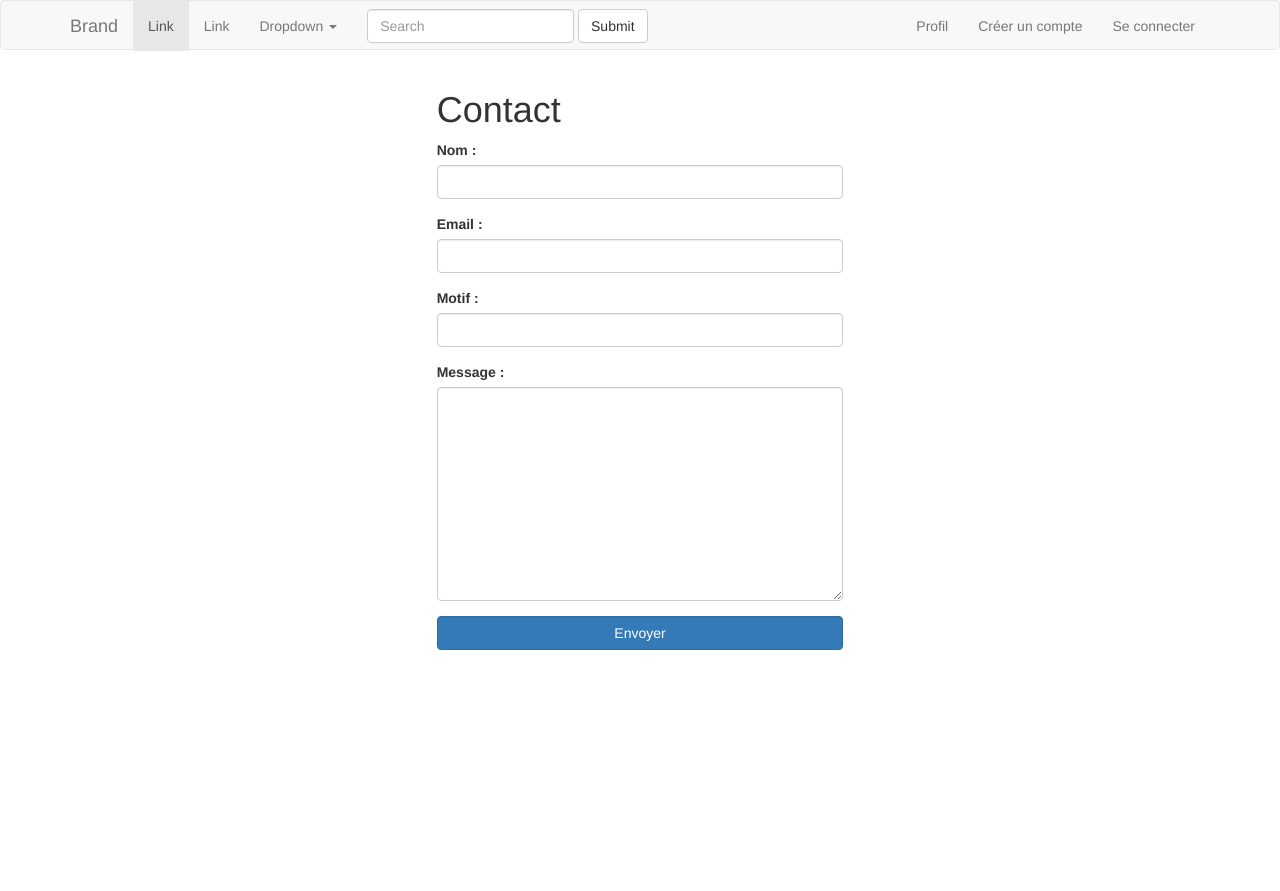
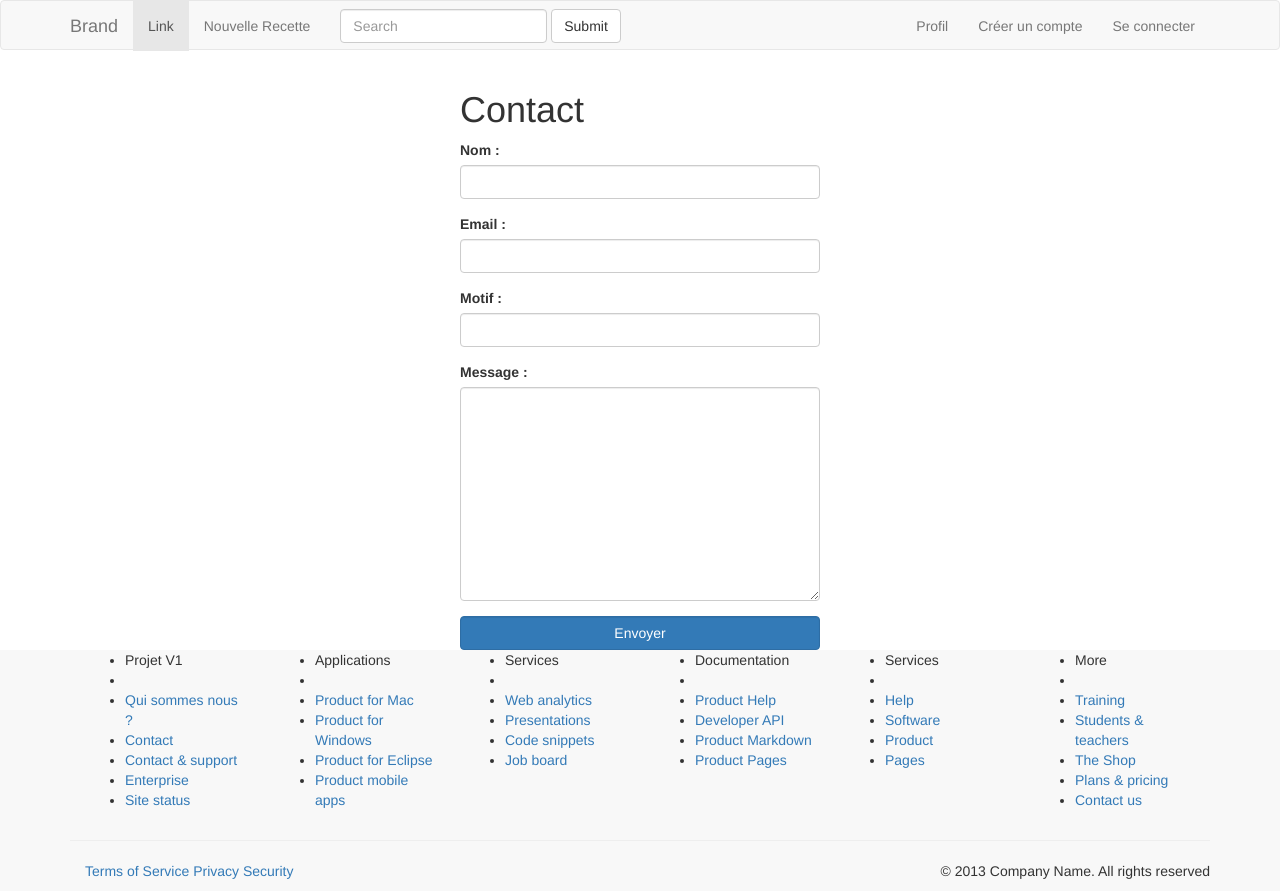
Before and after one commit to Yakicko/projet_v1, a PHP site: template templates/contact/index.html.twig in a window 1280 px wide. Before the commit the page ends 800 px from the top, so only its background shows below. Run offline with PHP 8.4, Linux system fonts and the light colour scheme; the template is opened without the code that fills it, so the values that code supplies are empty; some libraries are stand-ins or nearby versions.

Commit message:
version actuelle 11/08/2017 14h13

```diff
--- a/templates/layout.html.twig
+++ b/templates/layout.html.twig
@@ -41,23 +41,12 @@
             <button type="button" class="navbar-toggle collapsed" data-toggle="collapse"
                     data-target="#bs-example-navbar-collapse-1" aria-expanded="false"><span class="sr-only">Toggle navigation</span>
                 <span class="icon-bar"></span> <span class="icon-bar"></span> <span class="icon-bar"></span></button>
-                    <a class="navbar-brand" href="#">Brand</a></div>
+            <a class="navbar-brand" href="{{ path('homepage') }}">Brand</a></div>
         <!-- Collect the nav links, forms, and other content for toggling -->
         <div class="collapse navbar-collapse" id="bs-example-navbar-collapse-1">
             <ul class="nav navbar-nav">
                 <li class="active"><a href="#">Link <span class="sr-only">(current)</span></a></li>
-                        <li><a href="#">Link</a></li>
-                        <li class="dropdown"><a href="#" class="dropdown-toggle" data-toggle="dropdown" role="button" aria-haspopup="true" aria-expanded="false">Dropdown <span class="caret"></span></a>
-                            <ul class="dropdown-menu">
-                                <li><a href="#">Action</a></li>
-                                <li><a href="#">Another action</a></li>
-                                <li><a href="#">Something else here</a></li>
-                                <li role="separator" class="divider"></li>
-                                <li><a href="#">Separated link</a></li>
-                                <li role="separator" class="divider"></li>
-                                <li><a href="#">One more separated link</a></li>
-                            </ul>
-                        </li>
+                <li><a href="{{ path('recipe_create') }}">Nouvelle Recette</a></li>
             </ul>
             <form class="navbar-form navbar-left">
                 <div class="form-group"><input type="text" class="form-control" placeholder="Search"></div>
@@ -67,7 +56,9 @@
                 <li><a href="">Profil</a></li>
 
                 {% if user_manager.user %}{# si un utilisateur est connecté #}
-                        <li class="dropdown"><a class="dropdown-toggle" data-toggle="dropdown" role="button" aria-haspopup="true" aria-expanded="false">{{ user_manager.username }} <span class="caret"></span></a>
+                    <li class="dropdown"><a class="dropdown-toggle" data-toggle="dropdown" role="button"
+                                            aria-haspopup="true" aria-expanded="false">{{ user_manager.username }} <span
+                                    class="caret"></span></a>
                         <ul class="dropdown-menu">
                             <li><a href="">Profil</a></li>
                             <li><a href="#">Another action</a></li>
@@ -100,10 +91,97 @@
         <div class="alert alert-{{ type }}">{{ flash|raw }}</div>
     {% endfor %}
 {% endfor %}
+<div class="container">
     {% block content %}{% endblock %}
+</div>
 {% block javascripts %}
     <script src="../web/js/jquery-3.2.1.min.js"></script>
     <script src="../web/js/bootstrap.min.js"></script>
 {% endblock %}
+<nav class="nav navbar-default">
+
+    <div class="container">
+
+        <div class="row">
+            <div class="col-md-12">
+                <div class="col-md-2">
+                    <ul class="unstyled">
+                        <li>Projet V1
+                        <li>
+                        <li><a href="#">Qui sommes nous ?</a></li>
+                        <li><a href="{{ path('contact_index') }}">Contact</a></li>
+                        <li><a href="#">Contact & support</a></li>
+                        <li><a href="#">Enterprise</a></li>
+                        <li><a href="#">Site status</a></li>
+                    </ul>
+                </div>
+                <div class="col-md-2">
+                    <ul class="unstyled">
+                        <li>Applications
+                        <li>
+                        <li><a href="#">Product for Mac</a></li>
+                        <li><a href="#">Product for Windows</a></li>
+                        <li><a href="#">Product for Eclipse</a></li>
+                        <li><a href="#">Product mobile apps</a></li>
+                    </ul>
+                </div>
+                <div class="col-md-2">
+                    <ul class="unstyled">
+                        <li>Services
+                        <li>
+                        <li><a href="#">Web analytics</a></li>
+                        <li><a href="#">Presentations</a></li>
+                        <li><a href="#">Code snippets</a></li>
+                        <li><a href="#">Job board</a></li>
+                    </ul>
+                </div>
+                <div class="col-md-2">
+                    <ul class="unstyled">
+                        <li>Documentation
+                        <li>
+                        <li><a href="#">Product Help</a></li>
+                        <li><a href="#">Developer API</a></li>
+                        <li><a href="#">Product Markdown</a></li>
+                        <li><a href="#">Product Pages</a></li>
+                    </ul>
+                </div>
+                <div class="col-md-2">
+                    <ul class="unstyled">
+                        <li>Services
+                        <li>
+                        <li><a href="#">Help</a></li>
+                        <li><a href="#">Software</a></li>
+                        <li><a href="#">Product</a></li>
+                        <li><a href="#">Pages</a></li>
+                    </ul>
+                </div>
+                <div class="col-md-2">
+                    <ul class="unstyled">
+                        <li>More
+                        <li>
+                        <li><a href="#">Training</a></li>
+                        <li><a href="#">Students & teachers</a></li>
+                        <li><a href="#">The Shop</a></li>
+                        <li><a href="#">Plans & pricing</a></li>
+                        <li><a href="#">Contact us</a></li>
+                    </ul>
+                </div>
+            </div>
+        </div>
+        <hr>
+        <div class="row">
+            <div class="col-md-12">
+                <div class="col-md-8">
+                    <a href="#">Terms of Service</a>
+                    <a href="#">Privacy</a>
+                    <a href="#">Security</a>
+                </div>
+                <div class="span4">
+                    <p class="muted pull-right">© 2013 Company Name. All rights reserved</p>
+                </div>
+            </div>
+        </div>
+    </div>
+</nav>
 </body>
 </html>
```
Lines whose indentation alone changed are shown as unchanged.
